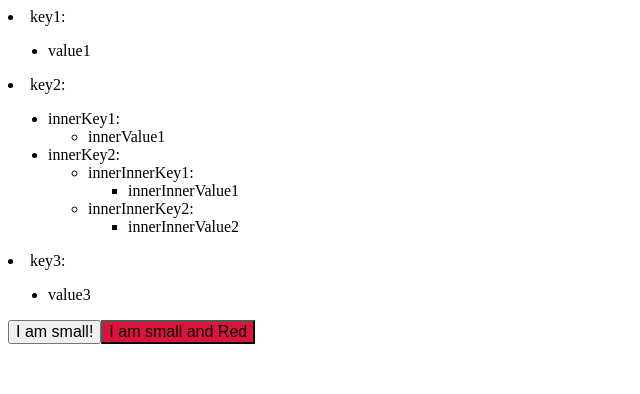
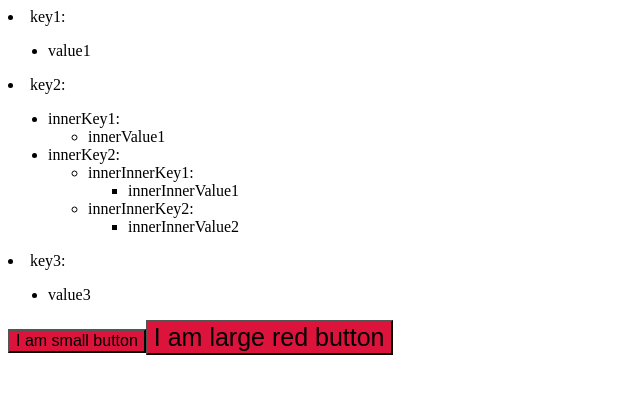
Before and after one commit to nygilgp/learn-patterns-designs-multi, a React (Vite) app: page / in a window 1280 px wide. Shown: the top 394 px of the page, without its empty margins (0-640 px from the left). Built offline with nearby package versions, Linux system fonts and the light colour scheme.

Commit message:
Use partial props for better composition

```diff
--- a/src/App.jsx
+++ b/src/App.jsx
@@ -1,4 +1,5 @@
-import { SmallButton, SmallRedButton } from './components/composition';
+// import { SmallButton, SmallRedButton } from './components/composition';
+import { LargeRedButton, SmallButton } from './components/partial';
 import RecursiveComponent from './components/recursive';
 
 const myNestedObject = {
@@ -17,8 +18,10 @@ function App() {
   return (
     <>
       <RecursiveComponent data={myNestedObject} />
-      <SmallButton text={'I am small!'} />
-      <SmallRedButton text={'I am small and Red'} />
+      {/* <SmallButton text={'I am small!'} />
+      <SmallRedButton text={'I am small and Red'} /> */}
+      <SmallButton text="I am small button" />
+      <LargeRedButton text="I am large red button" />
     </>
   );
 }
--- /dev/null
+++ b/src/components/partial.jsx
@@ -0,0 +1,26 @@
+export const partial = (Component, partialProps) => {
+  return (props) => {
+    console.log(`props:`, props);
+    console.log(`partialProps:`, partialProps);
+    return <Component {...partialProps} {...props} />;
+  };
+};
+
+export const Button = ({ size, color, text, ...props }) => {
+  return (
+    <button
+      style={{
+        fontSize: size === 'large' ? '25px' : '16px',
+        backgroundColor: color,
+      }}
+    >
+      {text}
+    </button>
+  );
+};
+
+export const SmallButton = partial(Button, { color: 'crimson' });
+
+export const LargeRedButton = partial(SmallButton, {
+  size: 'large',
+});
```
